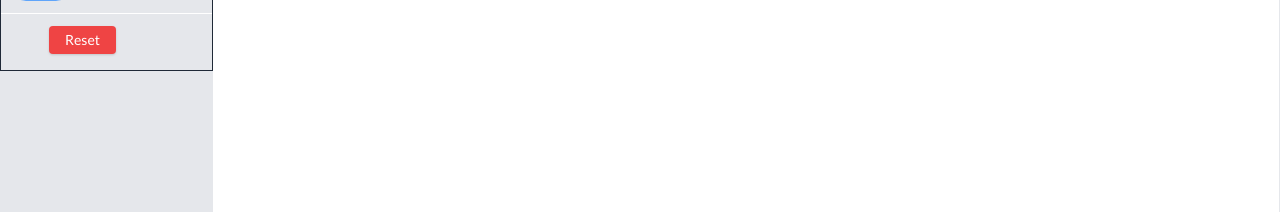
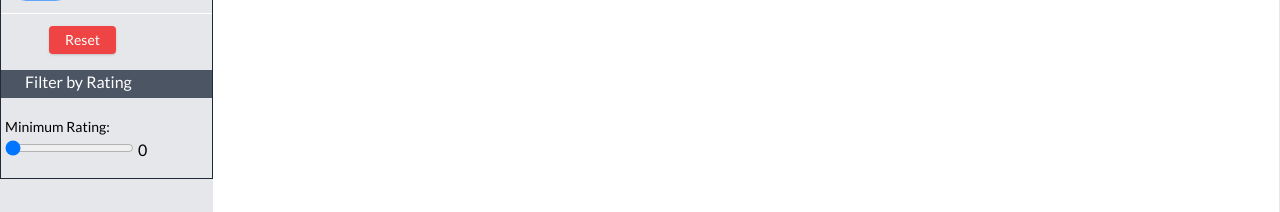
Before and after one commit to solex16/solex-movies, a React (Create React App) app: page / in a window 1280 px wide. Shown: the part 432-644 px from the top of the page. Built offline with nearby package versions, Linux system fonts and the light colour scheme; no server answers.

Commit message:
add the rating filter slider

```diff
--- a/src/App.js
+++ b/src/App.js
@@ -13,8 +13,6 @@ const getQuery = API_PATH + `movie/now_playing?api_key=` + API_KEY
 const getRandomInt = (max) => {
   return Math.floor(Math.random() * Math.floor(max))
 }
-
-
 
 function compare(a, b) {
   if (a.popularity > b.popularity) {
@@ -36,6 +34,7 @@ const App = () => {
   const [query, setQuery] = useState(getQuery);
   const [movies, setMovies] = useState([]);
   const [data, setData] = useState([]);
+  const [rating, setRating] = useState(0);
   const [filterIds, setFilterIds] = useState([]);
 
   useEffect(() => {
@@ -84,6 +83,12 @@ const App = () => {
     return "inline-flex cursor-pointer text-xs p-1 m-1 border border-blue-400 rounded-2xl " + bg;
   }
 
+  const updateSlider = (e) => {
+
+    setRating(e.currentTarget.value)
+
+  }
+
   const setFilter = (e) => {
     const id = parseInt(e.currentTarget.dataset.id)
     if (!id) {
@@ -109,8 +114,8 @@ const App = () => {
       <div className="flex flex-wrap">
         <div className="bg-gray-200 w-full lg:w-1/6">
           <div className="border border-gray-800">
+
             <div className="bg-gray-600 px-6 pb-1 text-white">Filter by Genre</div>
-
             <div className="px-2 pt-2">
               {genres && genres.map((g) => <div
                 data-id={g.id}
@@ -126,6 +131,15 @@ const App = () => {
                 Reset
               </button>
             </div>
+
+            <div className="bg-gray-600 px-6 pb-1 text-white">Filter by Rating</div>
+            <div className="px-1 my-4">
+              <label className="text-sm" for="fader">Minimum Rating:</label>
+              <input type="range" min="0" max="10" value={rating} id="fader"
+                step="1" onChange={updateSlider} />
+              <output className="mx-1" for="fader">{rating}</output>
+            </div>
+
           </div>
         </div>
 
```
